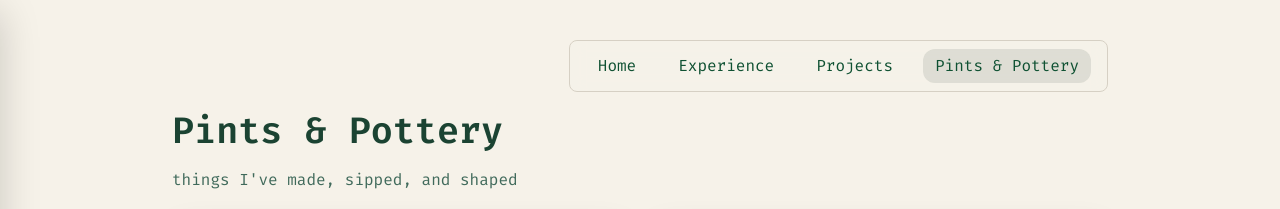
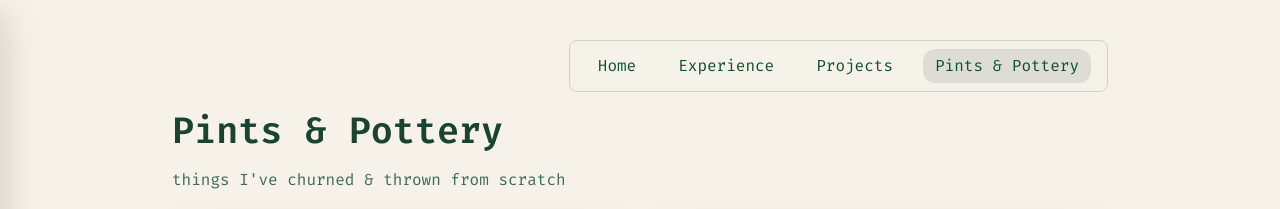
Before and after one commit to mariapatni/mariapatni.github.io, a plain HTML site: page pints-pottery.html in a window 1280 px wide. Shown: the top 209 px of the page. Drawn offline with Linux system fonts and the light colour scheme.

Commit message:
Update Pints & Pottery subtitle
Co-Authored-By: Claude Opus 4.8 (1M context) <noreply@anthropic.com>

```diff
--- a/pints-pottery.html
+++ b/pints-pottery.html
@@ -17,7 +17,7 @@
     </section>
 
     <h1 class="page-title">Pints & Pottery</h1>
-    <p class="subtitle">things I've made, sipped, and shaped</p>
+    <p class="subtitle">things I've churned & thrown from scratch</p>
 
     <section class="project-grid" aria-label="Pints & Pottery tiles">
       <!-- Photo card: picture + short description, no tags row. -->
```
